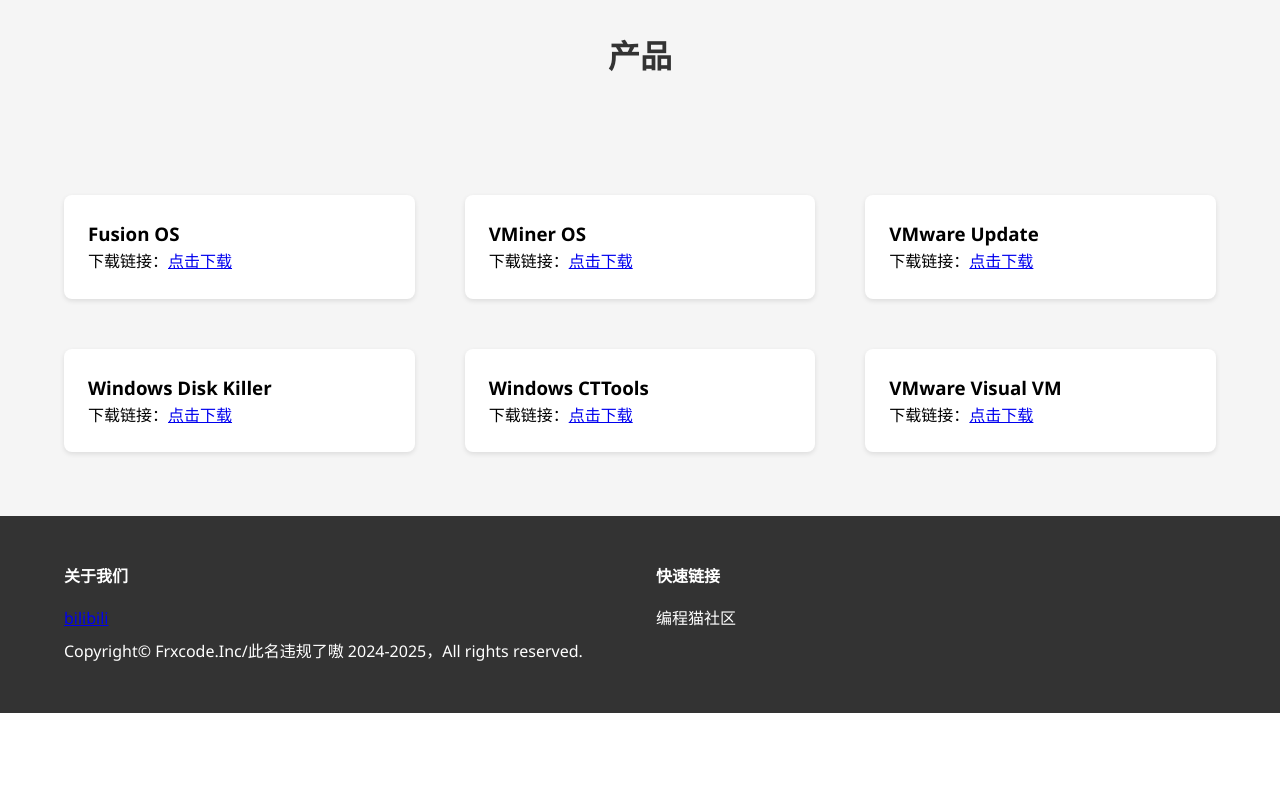
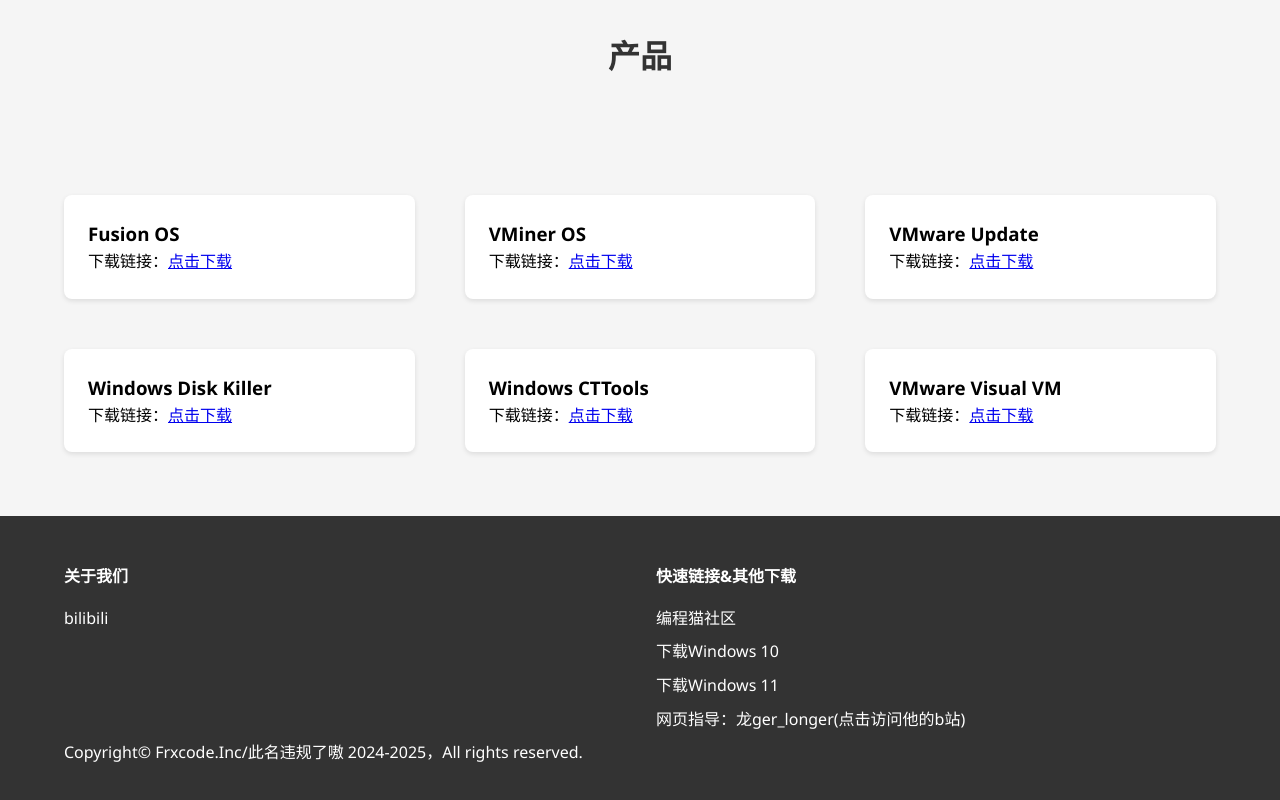
Before and after one commit to Cimingweiguil/Cimingweiguil.github.io, a plain HTML site: page index.html in a window 1280 px wide. Shown: the part 798-1598 px from the top of the page. Before the commit the page ends 1511 px from the top, so only its background shows below. Drawn offline with Linux system fonts and the light colour scheme.

Commit message:
Add files via upload

```diff
--- a/index.html
+++ b/index.html
@@ -154,9 +154,9 @@
         <div class="nav-content">
             <div class="nav-links">
                 <a href="#products">产品</a>
-                <a href="#solutions">解决方案</a>
+                <a href="#Other downloads">其他下载</a>
                 <a href="#support">支持</a>
-                <a href="#company">关于我们</a>
+                <a href="https://shequ.codemao.cn/user/1756323783">关于我们</a>
             </div>
         </div>
     </nav>
@@ -207,22 +207,39 @@
                 <p>下载链接：<a href="https://www.123912.com/s/yju7jv-slsk3" target="_blank">点击下载</a></p>
             </div>
         </div>
-    </section>
-
+     </section>
+ </section>
     <footer>
         <div class="footer-content">
             <div class="footer-section">
                 <h4>关于我们</h4>
+           <ul class="footer-links">
                 <p><a href="https://space.bilibili.com/3546635265116208?spm_id_from=333.337.0.0">bilibili</a></p>
+
+                </ul>
             </div>
             <div class="footer-section">
-
-                <h4>快速链接</h4>
+         <section class="Other downloads" id="Other downloads">
+                  <h4>快速链接&其他下载</h4>
                 <ul class="footer-links">
                     <p><a href="https://shequ.codemao.cn/work_shop/27107">编程猫社区</a></p>
+
                 </ul>
+              <ul class="footer-links">
+                   <p><a href="https://www.microsoft.com/zh-cn/software-download/windows10">下载Windows 10</a></p>
+
+               </ul>
+             <ul class="footer-links">
+                   <p><a href="https://www.microsoft.com/zh-cn/software-download/windows11">下载Windows 11</a></p>
+
+              </ul>
+             <ul class="footer-links">
+                   <p><a href="https://space.bilibili.com/3493110082439389/?spm_id_from=333.788.upinfo.head.click">网页指导：龙ger_longer(点击访问他的b站)</a></p>
+
+              </ul>
             </div>
         </div>
+</section>
         <p>Copyright© Frxcode.Inc/此名违规了嗷 2024-2025，All rights reserved.</p>
     </footer>
 </body>
```
